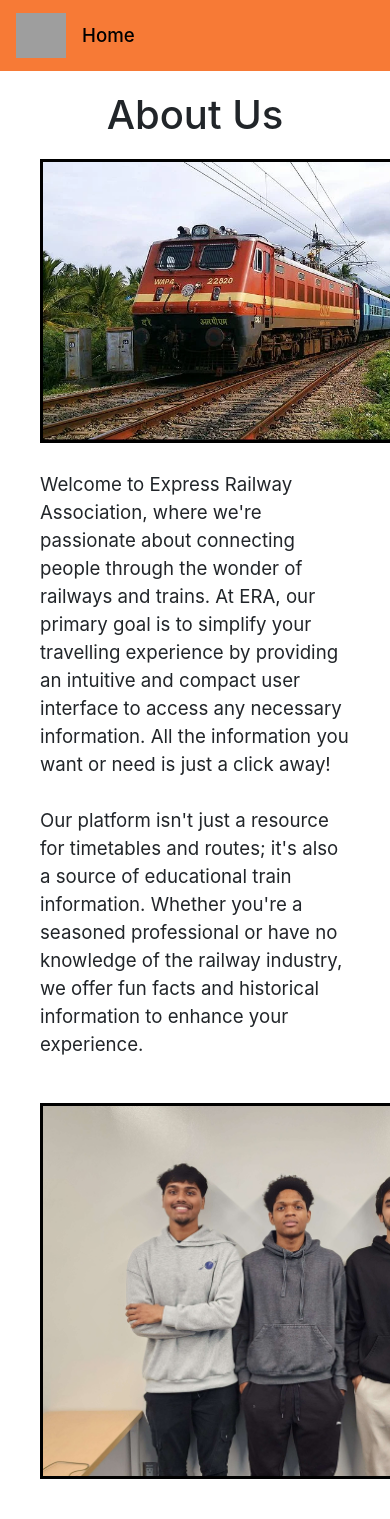
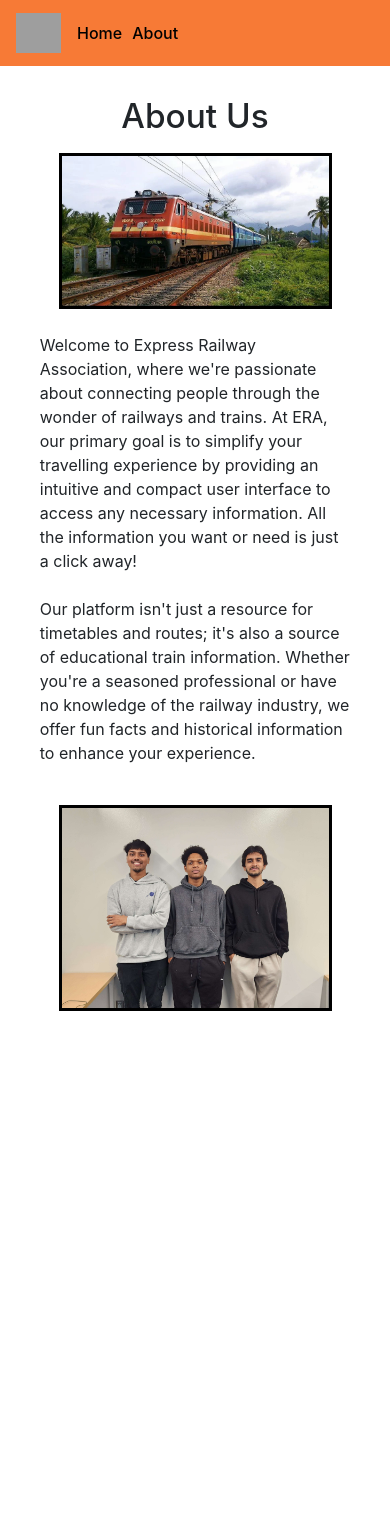
Before and after one commit to FahadH31/railway_info_system, a PHP site: page /about.html in a window 390 px wide; the page is wider, and only the part inside the window is pictured. After the commit the page ends 1011 px from the top of that part, so only its background shows below. Run offline with PHP 8.4, Linux system fonts and the light colour scheme; grey boxes are pictures that could not be loaded.

Commit message:
Improved Styling, Added Mobile Support

```diff
--- a/public/about-stylesheet.css
+++ b/public/about-stylesheet.css
@@ -1,3 +1,42 @@
+.navbar{
+    margin-bottom: 2vh;
+}
+
+h1{
+    margin-bottom: 2vh;
+}
+
 .content{
-    margin: 40px;
+    display: flex;
+    flex-direction: column;
+    padding: 30px;
+    align-items: center;
 }
+
+p{
+    margin-left: 10vw;
+    margin-right: 10vw;
+}
+
+.about-page-image{
+    max-width: 30vw;
+    height: auto;
+    border: 3px solid black;
+}
+
+@media only screen and (max-width: 1000px) {
+    .navbar{
+        margin-bottom: 0;
+    }
+    h1{
+        font-size: 25pt;
+    }
+    p{
+        margin-left: 2.5vw;
+        margin-right: 2.5vw;
+    }
+    .about-page-image{
+        max-width: 70vw;
+        height: auto;
+    }
+}
--- a/public/about.html
+++ b/public/about.html
@@ -8,19 +8,6 @@
     <link rel="stylesheet" href="https://maxcdn.bootstrapcdn.com/bootstrap/4.0.0/css/bootstrap.min.css">
     <link type="text/css" rel="stylesheet" href="index-stylesheet.css">
     <link type="text/css" rel="stylesheet" href="about-stylesheet.css">
-    <style>
-        .image-container {
-            text-align: center;
-        }
-
-        .image-container img {
-            display: block;
-            margin: 0 auto;
-            width: 500px;
-            height: auto;
-            border: 3px solid black;
-        }
-    </style>
 </head>
 
 <body>
@@ -30,26 +17,29 @@
             <li class="nav-item">
                 <a class="nav-link" href="index.php">Home</a>
             </li>
+            <li class="nav-item">
+                <a class="nav-link" href="about.html">About</a>
+            </li>
         </ul>
     </nav>
+
     <div class="content">
-        <h1 style = "text-align: center; margin-bottom:20px; margin-top: -20px;">About Us</h1>
-        <div class="image-container">
-            <img class="about-train-image" src="Images/about-page-train-image.jpg">
-        </div>
+        <h1>About Us</h1>
+        <img class="about-page-image" src="Images/about-page-train-image.jpg">
         <br>
-        <p>Welcome to Express Railway Association, where we're passionate about connecting people through the wonder of railways and trains.
+        <p>Welcome to Express Railway Association, where we're passionate about connecting people through the wonder of
+            railways and trains.
 
             At ERA, our primary goal is to simplify your travelling experience by providing an intuitive and compact
-            user interface to access any necessary information. All the information you want or need is just a click away!<br><br>
+            user interface to access any necessary information. All the information you want or need is just a click
+            away!<br><br>
 
-            Our platform isn't just a resource for timetables and routes; it's also a source of educational train information.
+            Our platform isn't just a resource for timetables and routes; it's also a source of educational train
+            information.
             Whether you're a seasoned professional or have no knowledge of the railway industry,
             we offer fun facts and historical information to enhance your experience.<br><br>
-            <div class="image-container">
-             <img src = "Images/group-picture.jpg">
-            </div>
         </p>
+        <img class="about-page-image" src="Images/group-picture.jpg">
     </div>
 </body>
 
--- a/public/index-stylesheet.css
+++ b/public/index-stylesheet.css
@@ -1,17 +1,22 @@
-/* Default styles for all screen sizes */
 body {
   background-color: #FFFFFF;
   font-size: 14pt;
 }
 
-
 h2 {
   background-color: black;
   color: #FFFFFF;
-  padding: 10px;
   border-radius: 15px;
-  margin-right: 50px;
-  margin-bottom: 20px;
+
+  padding: 13px;
+  padding-left: 16px;
+
+  margin-right: 2vw;
+  margin-bottom: 2vh;
+}
+
+#main-content {
+  display: flex;
 }
 
 /* Navbar Formatting */
@@ -29,8 +34,12 @@ h2 {
   color: black;
 }
 
-.navbar-dark .navbar-toggler-icon {
-  background-color: #ffffff;
+.nav-link {
+  transition: 0.2s;
+}
+
+.navbar-dark .navbar-nav .nav-link:hover {
+  color: white;
 }
 
 #login-link {
@@ -76,16 +85,20 @@ h2 {
 
 /* Tab List */
 #myTabs {
-  float: left;
+  border-bottom: none;
   border-radius: 15px;
   font-weight: 500;
+
   margin-left: 1vw;
+  margin-right: 2vw;
   margin-top: 2vh;
+
+  max-width: 25vw;
 }
 
 .tab-pane {
   padding-top: 2vh;
-  padding-left: 16vw;
+  width: 75vw;
 }
 
 table {
@@ -112,9 +125,9 @@ tr:nth-child(even) {
 
 #educational-content,
 .info-section {
-  margin-right: 10vw;
   background-color: #dfdede;
   border-radius: 15px;
+
   padding-right: 15px;
   padding-left: 15px;
   padding-top: 10px;
@@ -126,30 +139,74 @@ tr:nth-child(even) {
   height: auto;
 }
 
-.page-image{
+.page-image {
   width: 600px;
   height: 300px;
   border: 3px solid black;
   margin-bottom: 20px;
 }
 
-.imgsize {
-  height: 20vh;
-  width: 50vw;
+/*Mobile Styling*/
+@media only screen and (max-width: 1000px) {
+  body{
+    font-size: 12pt;
   }
 
-/* Media Query for smaller screens */
-@media screen and (max-width: 1200px) {
-  /* Adjustments for smaller screens */
-  .tab-pane {
-    padding-left: 25vw;
-  }
+  .navbar-nav{
+    display: flex;
+    flex-direction: row;
   }
 
-/* Media Query for smaller screens */
-@media screen and (max-width: 1700px) {
-  /* Adjustments for smaller screens */
+  .nav-link {
+    margin-right: 10px;
+  }
+
+  #logo {
+    width: 45px;
+    height: 40px;
+  }
+
+  .login-signup-btn {
+    font-size: 12pt;
+    margin-right: 0px;
+  }
+
+  #main-content {
+    display: flex;
+    flex-direction: column;
+    align-items: center;
+  }
+
+  #myTabs {
+    max-width: 95vw;
+    width: 95vw;
+    margin-left: auto;
+    margin-right: auto;
+  }
+
+  h2 {
+    display: none;
+  }
+
+  .page-image {
+    display: none;
+  }
+
   .tab-pane {
-    padding-left: 20vw;
+    width: 100vw;
+    padding: 20px;
   }
+
+  #educational-content,
+  .info-section {
+    background-color: #dfdede;
+    border-radius: 15px;
   }
+
+  .edu-img {
+    width: 200px;
+    height: auto;
+  }
+
+
+}
--- a/public/index.php
+++ b/public/index.php
@@ -29,7 +29,7 @@ session_start();
         <a class="nav-link" href="index.php">Home</a>
       </li>
       <li class="nav-item">
-        <a class="nav-link" href="about.html">About Us</a>
+        <a class="nav-link" href="about.html">About</a>
       </li>
     </ul>
     <?php
@@ -118,6 +118,7 @@ session_start();
       <div class="tab-pane fade show active" id="buy-tickets">
         <h2>Buy Tickets</h2>
         <img src="../Images/train-tickets.jpg" class="page-image">
+        <h4>Tickets</h4>
         <table>
           <tr>
             <th>Type</th>
```
Also changed, not shown: public/account-stylesheet.css (+16 -1 lines). Lines whose indentation alone changed are shown as unchanged.
